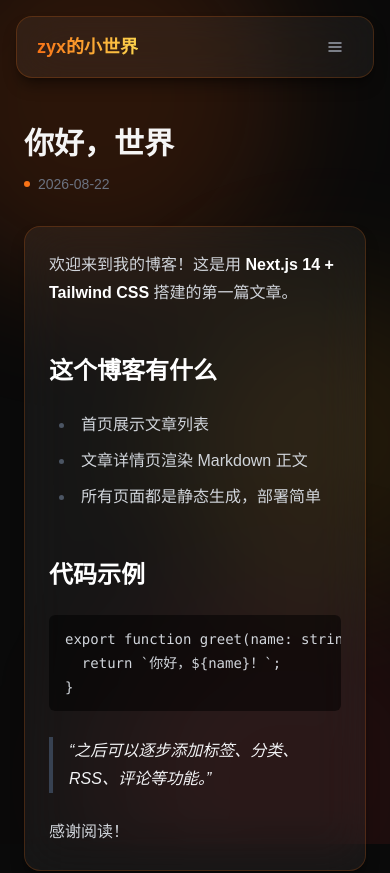
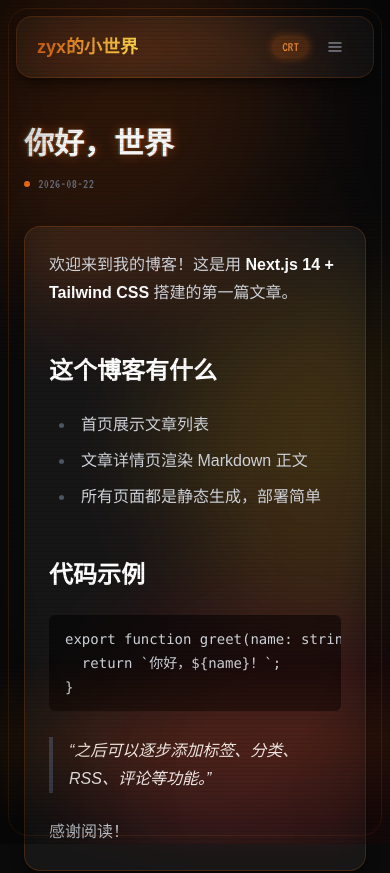
Before and after one commit to zyx0638/blog, a Next.js app: page /posts/hello-world in a window 390 px wide. Shown: the top 873 px of the page. Built offline with nearby package versions, Linux system fonts and the light colour scheme.

Commit message:
显像管样式

```diff
--- a/app/globals.css
+++ b/app/globals.css
@@ -26,4 +26,152 @@ body {
   .glass {
     @apply border border-orange-500/20 bg-white/5 backdrop-blur-xl shadow-lg shadow-black/40;
   }
+
+  /* 橙色荧光辉光 */
+  .crt-glow {
+    text-shadow:
+      0 0 6px rgb(249 115 22 / 0.55),
+      0 0 18px rgb(249 115 22 / 0.25);
+  }
+
+  /* 色差：橙/青双色错位 + 辉光 */
+  .crt-aberration {
+    text-shadow:
+      1.5px 0 rgb(255 80 0 / 0.35),
+      -1.5px 0 rgb(34 211 238 / 0.25),
+      0 0 12px rgb(249 115 22 / 0.4);
+  }
+
+  /* 渐变文字的色差（text-shadow 对透明填充无效，改用沿字形边缘的 drop-shadow） */
+  .crt-gradient-aberration {
+    filter: drop-shadow(1.5px 0 rgb(255 80 0 / 0.4))
+      drop-shadow(-1.5px 0 rgb(34 211 238 / 0.3))
+      drop-shadow(0 0 10px rgb(249 115 22 / 0.45));
+  }
+
+  /* 像素字体（VT323 只覆盖英文/数字，中文自动回退系统字体） */
+  .font-crt {
+    font-family: "VT323", "Courier New", monospace;
+  }
 }
+
+/* ============ CRT 显像管效果层 ============
+   默认开启；html 带 .crt-off 时全部关闭
+   动画统一遵守 prefers-reduced-motion */
+
+.crt-band,
+.crt-frame {
+  position: fixed;
+  pointer-events: none;
+}
+
+html.crt-off .crt-band,
+html.crt-off .crt-frame {
+  display: none;
+}
+
+/* 扫描线：细横纹覆盖全屏 */
+html:not(.crt-off) body::before {
+  content: "";
+  position: fixed;
+  inset: 0;
+  z-index: 60;
+  pointer-events: none;
+  background: repeating-linear-gradient(
+    0deg,
+    rgb(0 0 0 / 0.12) 0px,
+    rgb(0 0 0 / 0.12) 1px,
+    transparent 1px,
+    transparent 3px
+  );
+}
+
+/* 暗角：四周渐暗 */
+html:not(.crt-off) body::after {
+  content: "";
+  position: fixed;
+  inset: 0;
+  z-index: 60;
+  pointer-events: none;
+  background: radial-gradient(
+    ellipse at center,
+    transparent 55%,
+    rgb(0 0 0 / 0.5) 100%
+  );
+}
+
+/* 滚动亮带：缓慢扫过屏幕 */
+.crt-band {
+  left: 0;
+  right: 0;
+  top: -20vh;
+  height: 20vh;
+  z-index: 59;
+  background: linear-gradient(
+    180deg,
+    transparent,
+    rgb(249 115 22 / 0.08) 45%,
+    rgb(249 115 22 / 0.08) 55%,
+    transparent
+  );
+}
+
+@keyframes crt-band {
+  from {
+    transform: translateY(0);
+  }
+  to {
+    transform: translateY(140vh);
+  }
+}
+
+/* 屏幕边框：模拟 CRT 屏幕边缘 */
+.crt-frame {
+  inset: 8px;
+  z-index: 58;
+  border-radius: 20px;
+  border: 1px solid rgb(249 115 22 / 0.15);
+}
+
+/* 轻微闪烁：偶发的一次极短变暗 */
+@keyframes crt-flicker {
+  0%,
+  100% {
+    opacity: 1;
+  }
+  92% {
+    opacity: 0.985;
+  }
+  94% {
+    opacity: 1;
+  }
+}
+
+@media (prefers-reduced-motion: no-preference) {
+  html:not(.crt-off) .crt-band {
+    animation: crt-band 8s linear infinite;
+  }
+  html:not(.crt-off) body {
+    animation: crt-flicker 3.5s infinite steps(1);
+  }
+}
+
+/* 移动端：减弱扫描线和暗角强度 */
+@media (max-width: 640px) {
+  html:not(.crt-off) body::before {
+    background: repeating-linear-gradient(
+      0deg,
+      rgb(0 0 0 / 0.08) 0px,
+      rgb(0 0 0 / 0.08) 1px,
+      transparent 1px,
+      transparent 4px
+    );
+  }
+  html:not(.crt-off) body::after {
+    background: radial-gradient(
+      ellipse at center,
+      transparent 65%,
+      rgb(0 0 0 / 0.35) 100%
+    );
+  }
+}
--- a/app/layout.tsx
+++ b/app/layout.tsx
@@ -2,6 +2,7 @@ import type { Metadata } from "next";
 import localFont from "next/font/local";
 import Navbar from "@/components/navbar";
 import { siteConfig } from "@/lib/site";
+import "@fontsource/vt323";
 import "./globals.css";
 
 const geistSans = localFont({
@@ -44,14 +45,20 @@ export default function RootLayout({
             <div className="absolute -bottom-32 left-1/4 h-96 w-96 rounded-full bg-red-600/10 blur-3xl" />
           </div>
 
+          {/* CRT 显像管效果层：滚动亮带 / 屏幕边框 */}
+          <div aria-hidden className="crt-effects">
+            <div className="crt-band" />
+            <div className="crt-frame" />
+          </div>
+
           <Navbar />
 
           <main className="flex-1 py-12">{children}</main>
 
           <footer className="border-t border-gray-800/60">
             <div className="mx-auto max-w-2xl px-6 py-6 text-sm text-gray-500">
-              © {new Date().getFullYear()} {siteConfig.name} · Built with
-              Next.js
+              © <span className="font-crt">{new Date().getFullYear()}</span>{" "}
+              {siteConfig.name} · Built with Next.js
             </div>
           </footer>
         </div>
--- a/app/page.tsx
+++ b/app/page.tsx
@@ -6,7 +6,7 @@ export default function Home() {
     <div className="mx-auto max-w-2xl px-6">
       <section className="mb-12 text-center">
         <h1 className="text-4xl font-extrabold tracking-tight">
-          <span className="bg-gradient-to-r from-orange-500 via-amber-400 to-red-400 bg-clip-text text-transparent">
+          <span className="crt-gradient-aberration bg-gradient-to-r from-orange-500 via-amber-400 to-red-400 bg-clip-text text-transparent">
             {siteConfig.name}
           </span>
         </h1>
--- a/app/posts/[slug]/page.tsx
+++ b/app/posts/[slug]/page.tsx
@@ -30,8 +30,10 @@ export default function PostPage({ params }: PostPageProps) {
   return (
     <article className="mx-auto max-w-2xl px-6">
       <header className="mb-8">
-        <h1 className="text-3xl font-bold sm:text-4xl">{post.title}</h1>
-        <time className="mt-3 flex items-center gap-2 text-sm text-gray-500">
+        <h1 className="crt-aberration text-3xl font-bold sm:text-4xl">
+          {post.title}
+        </h1>
+        <time className="font-crt mt-3 flex items-center gap-2 text-sm text-gray-500">
           <span className="inline-block h-1.5 w-1.5 rounded-full bg-orange-500" />
           {post.date}
         </time>
--- a/components/moment-list.tsx
+++ b/components/moment-list.tsx
@@ -8,7 +8,7 @@ export default function MomentList() {
     <ol className="flex flex-col gap-4">
       {moments.map((moment) => (
         <li key={moment.slug} className="glass rounded-2xl p-5">
-          <p className="text-xs font-medium text-orange-400">
+          <p className="font-crt text-sm font-medium text-orange-400">
             {moment.date}
           </p>
           <div className="mt-2 text-gray-300">
--- a/components/navbar.tsx
+++ b/components/navbar.tsx
@@ -2,7 +2,7 @@
 
 import Link from "next/link";
 import { usePathname } from "next/navigation";
-import { useState } from "react";
+import { useEffect, useState } from "react";
 import { siteConfig } from "@/lib/site";
 
 const navItems = [
@@ -20,6 +20,22 @@ function isActivePath(pathname: string, href: string) {
 export default function Navbar() {
   const pathname = usePathname();
   const [open, setOpen] = useState(false);
+  const [crtOn, setCrtOn] = useState(true);
+
+  // 挂载时恢复用户的 CRT 偏好
+  useEffect(() => {
+    if (localStorage.getItem("crt") === "off") {
+      document.documentElement.classList.add("crt-off");
+      setCrtOn(false);
+    }
+  }, []);
+
+  const toggleCrt = () => {
+    const next = !crtOn;
+    setCrtOn(next);
+    document.documentElement.classList.toggle("crt-off", !next);
+    localStorage.setItem("crt", next ? "on" : "off");
+  };
 
   const activeLinkClass =
     "bg-orange-500 font-medium text-black shadow-md shadow-orange-500/30";
@@ -58,6 +74,22 @@ export default function Navbar() {
           ))}
         </nav>
 
+        <div className="flex items-center gap-2">
+          {/* CRT 效果开关 */}
+          <button
+            type="button"
+            onClick={toggleCrt}
+            aria-pressed={crtOn}
+            title={crtOn ? "关闭 CRT 效果" : "开启 CRT 效果"}
+            className={`font-crt rounded-full px-2.5 py-1 text-sm leading-none transition-colors ${
+              crtOn
+                ? "bg-orange-500/20 text-orange-400 shadow-[0_0_8px_rgba(249,115,22,0.35)]"
+                : "text-gray-500 hover:bg-white/10 hover:text-white"
+            }`}
+          >
+            CRT
+          </button>
+
           {/* 移动端汉堡按钮 */}
           <button
             type="button"
@@ -93,6 +125,7 @@ export default function Navbar() {
             )}
           </button>
         </div>
+      </div>
 
       {/* 移动端下拉菜单 */}
       {open && (
--- a/components/post-list.tsx
+++ b/components/post-list.tsx
@@ -12,10 +12,10 @@ export default function PostList() {
             href={`/posts/${post.slug}`}
             className="glass group block rounded-2xl p-6 transition-all duration-300 hover:-translate-y-1 hover:shadow-xl hover:shadow-orange-500/20"
           >
-            <h2 className="text-xl font-bold transition-colors group-hover:text-orange-400">
+            <h2 className="crt-glow text-xl font-bold transition-colors group-hover:text-orange-400">
               {post.title}
             </h2>
-            <p className="mt-1.5 text-sm text-gray-500">{post.date}</p>
+            <p className="font-crt mt-1.5 text-sm text-gray-500">{post.date}</p>
             <p className="mt-3 text-gray-400">{post.excerpt}</p>
           </Link>
         </li>
--- a/package.json
+++ b/package.json
@@ -9,6 +9,7 @@
     "lint": "next lint"
   },
   "dependencies": {
+    "@fontsource/vt323": "^5.3.0",
     "@tailwindcss/typography": "^0.5.20",
     "gray-matter": "^4.0.3",
     "next": "14.2.35",
```
Also changed, not shown: 1 other file (tests, documents, lock files or other folders). Lines whose indentation alone changed are shown as unchanged.
